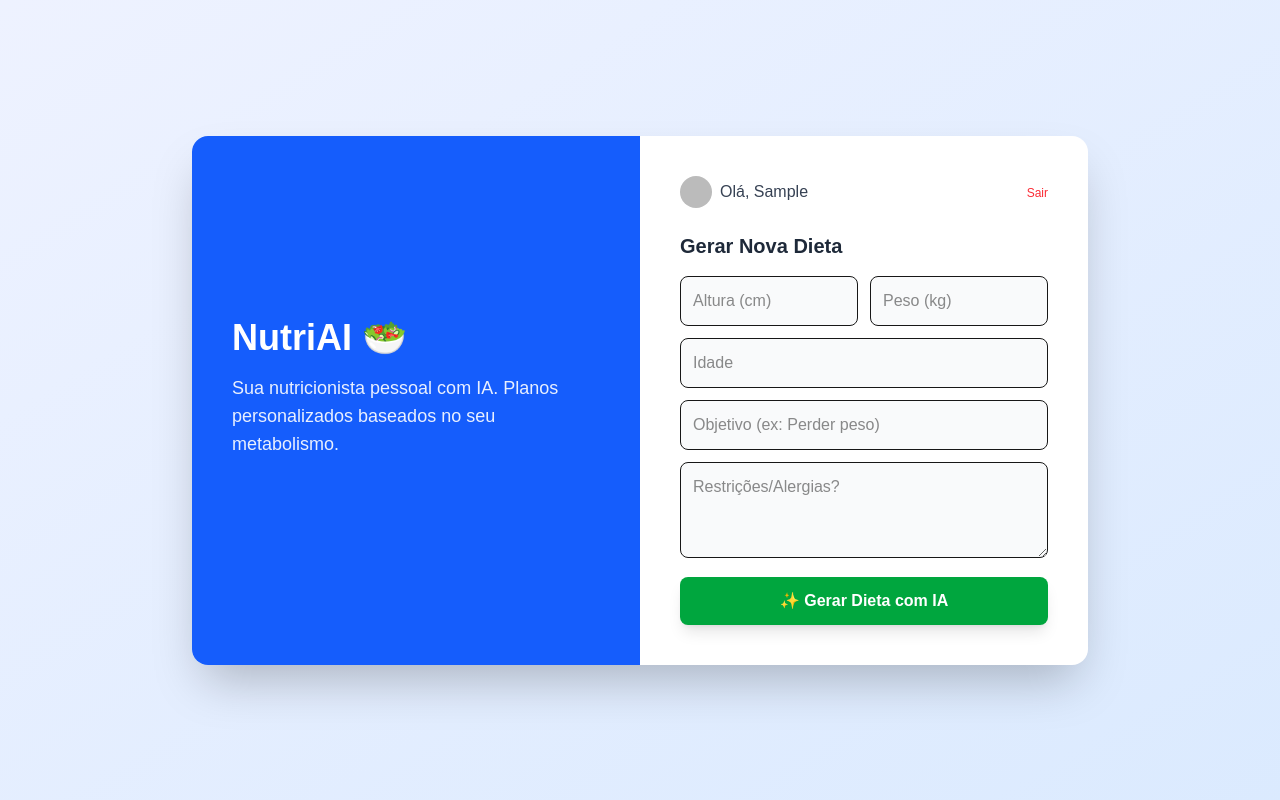
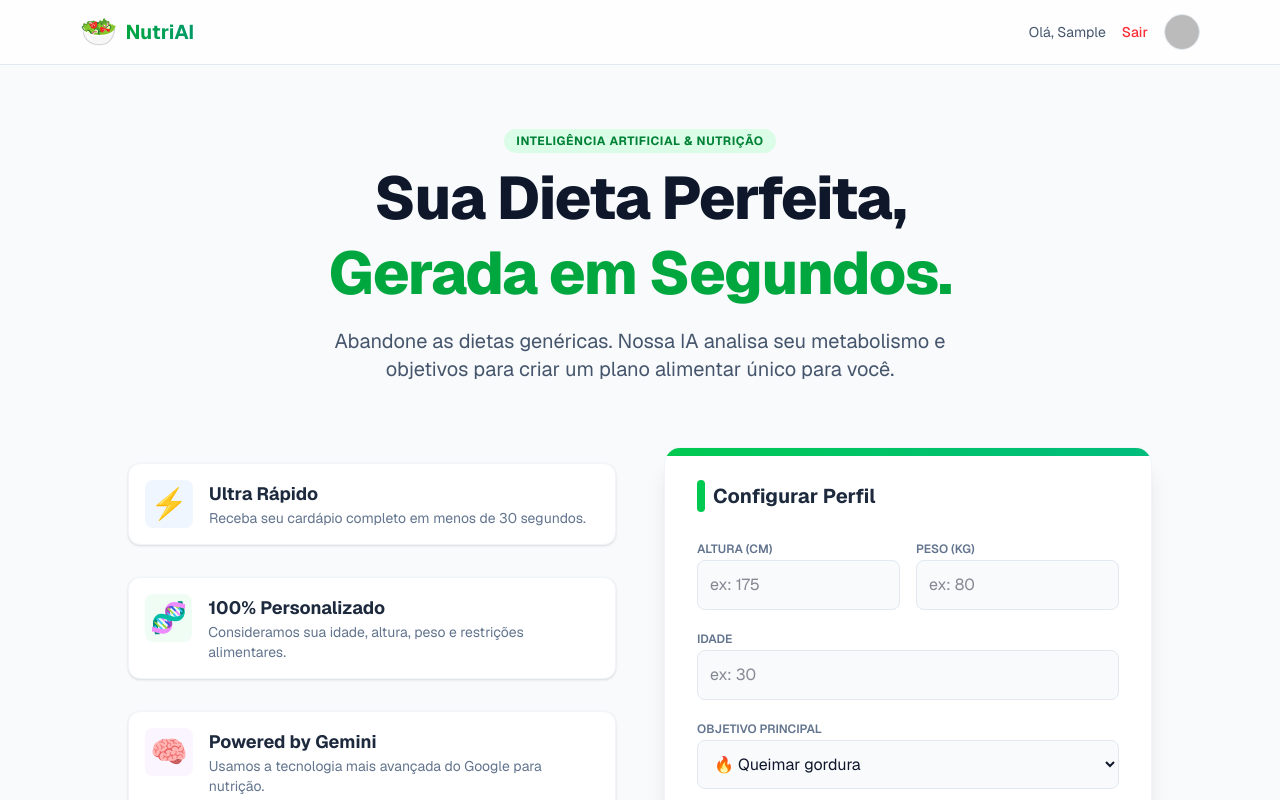
Before and after one commit to JoaoHenrique15/nutri-ai, a Next.js app: page / in a window 1280 px wide. Shown: the top 800 px of the page. Built offline with nearby package versions, Linux system fonts and the light colour scheme; no server answers; sample sign-in values are in the browser's storage.

Commit message:
melhorando o front-end

```diff
--- a/src/app/page.tsx
+++ b/src/app/page.tsx
@@ -1,71 +1,155 @@
 import { auth, signIn, signOut } from "@/lib/auth";
 import { createDietAction } from "./actions";
+import { FaRobot, FaLeaf, FaUserMd, FaGoogle } from "react-icons/fa"; // Vamos usar ícones padrão do react-icons se tiver, ou emojis se não tiver.
+// Nota: Para simplificar e não causar erros de ícones, vou usar Emojis estilizados no código abaixo.
 
 export default async function Home() {
   const session = await auth();
 
   return (
-    <main className="min-h-screen bg-gradient-to-br from-indigo-50 to-blue-100 flex items-center justify-center p-4">
-      <div className="max-w-4xl w-full bg-white rounded-2xl shadow-2xl overflow-hidden flex flex-col md:flex-row">
+    <div className="min-h-screen bg-slate-50 text-slate-900 font-sans selection:bg-green-100">
 
-        {/* LADO ESQUERDO: Visual */}
-        <div className="md:w-1/2 bg-blue-600 p-10 text-white flex flex-col justify-center">
-          <h1 className="text-4xl font-bold mb-4">NutriAI 🥗</h1>
-          <p className="text-lg opacity-90 mb-6">
-            Sua nutricionista pessoal com IA.
-            Planos personalizados baseados no seu metabolismo.
+      {/* NAVBAR */}
+      <nav className="w-full bg-white/80 backdrop-blur-md border-b border-slate-200 fixed top-0 z-50">
+        <div className="max-w-6xl mx-auto px-4 h-16 flex items-center justify-between">
+          <div className="flex items-center gap-2">
+            <span className="text-3xl">🥗</span>
+            <span className="text-xl font-bold bg-clip-text text-transparent bg-gradient-to-r from-green-600 to-emerald-600">
+              NutriAI
+            </span>
+          </div>
+          {session && (
+            <div className="flex items-center gap-4">
+              <span className="hidden sm:block text-sm text-slate-600">Olá, {session.user?.name?.split(" ")[0]}</span>
+               <form action={async () => { "use server"; await signOut(); }}>
+                  <button className="text-sm font-medium text-red-500 hover:text-red-700 transition">Sair</button>
+               </form>
+               {session.user?.image && (
+                 <img src={session.user.image} alt="Avatar" className="w-9 h-9 rounded-full border border-slate-200" />
+               )}
+            </div>
+          )}
+        </div>
+      </nav>
+
+      {/* HERO SECTION */}
+      <main className="pt-32 pb-20 px-4">
+        <div className="max-w-5xl mx-auto">
+
+          <div className="text-center mb-16 space-y-4">
+            <span className="inline-block py-1 px-3 rounded-full bg-green-100 text-green-700 text-xs font-bold tracking-wider uppercase mb-2">
+              Inteligência Artificial & Nutrição
+            </span>
+            <h1 className="text-4xl md:text-6xl font-extrabold text-slate-900 tracking-tight leading-tight">
+              Sua Dieta Perfeita, <br className="hidden md:block" />
+              <span className="text-green-600">Gerada em Segundos.</span>
+            </h1>
+            <p className="text-lg md:text-xl text-slate-600 max-w-2xl mx-auto">
+              Abandone as dietas genéricas. Nossa IA analisa seu metabolismo e objetivos para criar um plano alimentar único para você.
             </p>
           </div>
 
-        {/* LADO DIREITO: Interação */}
-        <div className="md:w-1/2 p-10 flex flex-col justify-center">
+          <div className="grid md:grid-cols-2 gap-12 items-start">
+
+            {/* LADO ESQUERDO: Vantagens */}
+            <div className="space-y-8 mt-4">
+              <div className="flex gap-4 p-4 rounded-xl bg-white border border-slate-100 shadow-sm hover:shadow-md transition">
+                <div className="text-3xl bg-blue-50 w-12 h-12 flex items-center justify-center rounded-lg">⚡</div>
+                <div>
+                  <h3 className="font-bold text-lg text-slate-800">Ultra Rápido</h3>
+                  <p className="text-slate-500 text-sm">Receba seu cardápio completo em menos de 30 segundos.</p>
+                </div>
+              </div>
+              <div className="flex gap-4 p-4 rounded-xl bg-white border border-slate-100 shadow-sm hover:shadow-md transition">
+                <div className="text-3xl bg-green-50 w-12 h-12 flex items-center justify-center rounded-lg">🧬</div>
+                <div>
+                  <h3 className="font-bold text-lg text-slate-800">100% Personalizado</h3>
+                  <p className="text-slate-500 text-sm">Consideramos sua idade, altura, peso e restrições alimentares.</p>
+                </div>
+              </div>
+              <div className="flex gap-4 p-4 rounded-xl bg-white border border-slate-100 shadow-sm hover:shadow-md transition">
+                <div className="text-3xl bg-purple-50 w-12 h-12 flex items-center justify-center rounded-lg">🧠</div>
+                <div>
+                  <h3 className="font-bold text-lg text-slate-800">Powered by Gemini</h3>
+                  <p className="text-slate-500 text-sm">Usamos a tecnologia mais avançada do Google para nutrição.</p>
+                </div>
+              </div>
+            </div>
+
+            {/* LADO DIREITO: O Formulário Poderoso */}
+            <div className="bg-white p-8 rounded-2xl shadow-xl border border-slate-100 relative overflow-hidden">
+              <div className="absolute top-0 left-0 w-full h-2 bg-gradient-to-r from-green-500 to-emerald-500"></div>
+
               {!session ? (
-            <div className="text-center">
-              <h2 className="text-2xl font-semibold mb-6 text-gray-800">Comece agora</h2>
+                <div className="text-center py-10">
+                  <h2 className="text-2xl font-bold mb-4">Comece sua Jornada</h2>
+                  <p className="text-slate-500 mb-8">Faça login para salvar seu histórico e gerar sua dieta.</p>
                   <form
                     action={async () => {
                       "use server";
                       await signIn("google");
                     }}
                   >
-                <button className="w-full bg-blue-600 hover:bg-blue-700 text-white font-bold py-3 px-4 rounded-lg flex items-center justify-center gap-2">
-                  Entrar com Google
+                    <button className="w-full bg-slate-900 hover:bg-slate-800 text-white font-bold py-4 px-6 rounded-xl transition flex items-center justify-center gap-3">
+                       <span>G</span> Entrar com Google
                     </button>
                   </form>
                 </div>
               ) : (
-            <div>
-              <div className="flex justify-between items-center mb-6">
-                <div className="flex items-center gap-2">
-                  {session.user?.image && (
-                    <img src={session.user.image} alt="Foto" className="w-8 h-8 rounded-full" />
-                  )}
-                  <span className="font-medium text-gray-700">Olá, {session.user?.name?.split(" ")[0]}</span>
+                <div className="animate-in fade-in slide-in-from-bottom-4 duration-700">
+                  <h2 className="text-xl font-bold mb-6 text-slate-800 flex items-center gap-2">
+                    <span className="w-2 h-8 bg-green-500 rounded-full"></span>
+                    Configurar Perfil
+                  </h2>
+
+                  <form action={createDietAction} className="space-y-4">
+                    <div className="grid grid-cols-2 gap-4">
+                      <div className="space-y-1">
+                        <label className="text-xs font-semibold text-slate-500 uppercase">Altura (cm)</label>
+                        <input name="height" type="number" placeholder="ex: 175" required className="w-full p-3 bg-slate-50 border border-slate-200 rounded-lg focus:ring-2 focus:ring-green-500 focus:outline-none transition" />
                       </div>
-                <form action={async () => { "use server"; await signOut(); }}>
-                  <button className="text-xs text-red-500 hover:underline">Sair</button>
-                </form>
+                      <div className="space-y-1">
+                        <label className="text-xs font-semibold text-slate-500 uppercase">Peso (kg)</label>
+                        <input name="weight" type="number" placeholder="ex: 80" required className="w-full p-3 bg-slate-50 border border-slate-200 rounded-lg focus:ring-2 focus:ring-green-500 focus:outline-none transition" />
+                      </div>
                     </div>
 
-              <h2 className="text-xl font-bold mb-4 text-gray-800">Gerar Nova Dieta</h2>
+                    <div className="space-y-1">
+                      <label className="text-xs font-semibold text-slate-500 uppercase">Idade</label>
+                      <input name="age" type="number" placeholder="ex: 30" required className="w-full p-3 bg-slate-50 border border-slate-200 rounded-lg focus:ring-2 focus:ring-green-500 focus:outline-none transition" />
+                    </div>
 
-              <form action={createDietAction} className="space-y-3">
-                <div className="grid grid-cols-2 gap-3">
-                  <input name="height" type="number" placeholder="Altura (cm)" required className="p-3 border rounded-lg bg-gray-50" />
-                  <input name="weight" type="number" placeholder="Peso (kg)" required className="p-3 border rounded-lg bg-gray-50" />
+                    <div className="space-y-1">
+                      <label className="text-xs font-semibold text-slate-500 uppercase">Objetivo Principal</label>
+                      <select name="goal" className="w-full p-3 bg-slate-50 border border-slate-200 rounded-lg focus:ring-2 focus:ring-green-500 focus:outline-none transition">
+                        <option value="Perder gordura">🔥 Queimar gordura</option>
+                        <option value="Ganhar massa muscular">💪 Ganhar massa muscular</option>
+                        <option value="Manter peso e saúde">🥗 Manter peso e saúde</option>
+                        <option value="Reeducação alimentar">🍎 Reeducação alimentar</option>
+                      </select>
                     </div>
-                <input name="age" type="number" placeholder="Idade" required className="w-full p-3 border rounded-lg bg-gray-50" />
-                <input name="goal" type="text" placeholder="Objetivo (ex: Perder peso)" required className="w-full p-3 border rounded-lg bg-gray-50" />
-                <textarea name="restrictions" placeholder="Restrições/Alergias?" className="w-full p-3 border rounded-lg bg-gray-50 h-24"></textarea>
 
-                <button type="submit" className="w-full bg-green-600 hover:bg-green-700 text-white font-bold py-3 rounded-lg shadow-lg">
-                  ✨ Gerar Dieta com IA
+                    <div className="space-y-1">
+                      <label className="text-xs font-semibold text-slate-500 uppercase">Restrições / Preferências</label>
+                      <textarea name="restrictions" placeholder="Ex: Sou diabético, não gosto de brócolis, sou vegetariano..." className="w-full p-3 bg-slate-50 border border-slate-200 rounded-lg focus:ring-2 focus:ring-green-500 focus:outline-none transition h-24 resize-none"></textarea>
+                    </div>
+
+                    <button type="submit" className="w-full bg-gradient-to-r from-green-600 to-emerald-600 hover:from-green-700 hover:to-emerald-700 text-white font-bold py-4 rounded-xl shadow-lg shadow-green-200 hover:shadow-green-300 transform hover:-translate-y-0.5 transition duration-200 mt-2">
+                      ✨ Gerar Minha Dieta com IA
                     </button>
+                    <p className="text-center text-xs text-slate-400 mt-2">Isso pode levar alguns segundos.</p>
                   </form>
                 </div>
               )}
             </div>
           </div>
+        </div>
       </main>
+
+      {/* FOOTER SIMPLE */}
+      <footer className="py-8 text-center text-slate-400 text-sm">
+        <p>&copy; 2024 NutriAI. Consultoria nutricional via IA.</p>
+      </footer>
+    </div>
   );
 }
```
Also changed, not shown: src/app/dashboard/page.tsx (added, +105 -0 lines). Lines whose indentation alone changed are shown as unchanged.
